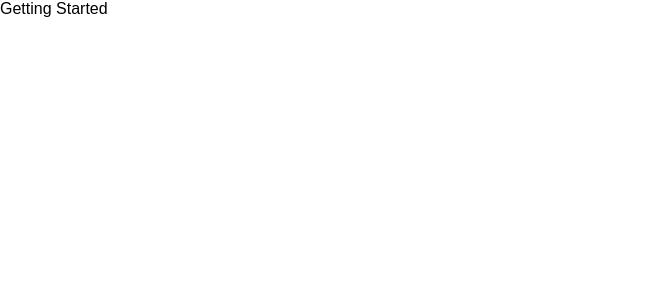
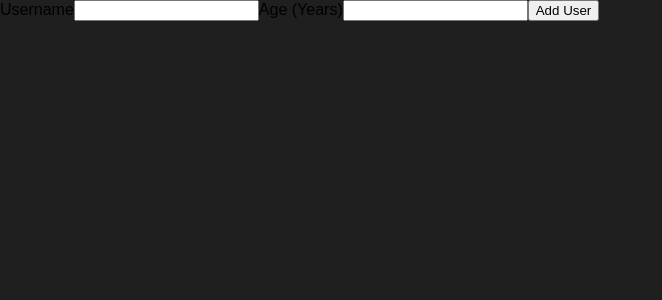
Before and after one commit to Plyavinskiy/user-list-creator, a JavaScript app: page / in a window 1280 px wide. Shown: the top 300 px of the page, without its empty margins (0-662 px from the left). Built offline with nearby package versions, Linux system fonts and the light colour scheme.

Commit message:
feat: implement adding users

```diff
--- a/src/App.js
+++ b/src/App.js
@@ -1,5 +1,11 @@
+import AddUser from "./components/Users/AddUser";
+
 const App = () => {
-  return <div>Getting Started</div>;
-}
+  return (
+    <div>
+      <AddUser />
+    </div>
+  );
+};
 
 export default App;
--- /dev/null
+++ b/src/components/Users/AddUser.js
@@ -0,0 +1,17 @@
+const AddUser = () => {
+  const AddUserHandler = (event) => {
+    event.preventDefault();
+  };
+
+  return (
+    <form onSubmit={AddUserHandler}>
+      <label htmlFor="username">Username</label>
+      <input id="username" type="text" />
+      <label htmlFor="age">Age (Years)</label>
+      <input id="age" type="number" />
+      <button type="submit">Add User</button>
+    </form>
+  );
+};
+
+export default AddUser;
--- a/src/index.css
+++ b/src/index.css
@@ -4,6 +4,7 @@
 
 html {
   font-family: sans-serif;
+  background: #1f1f1f;
 }
 
 body {
```
